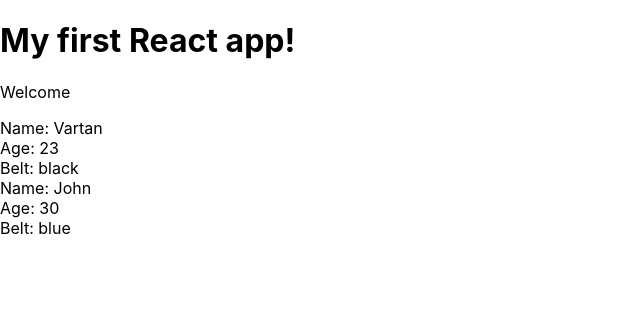
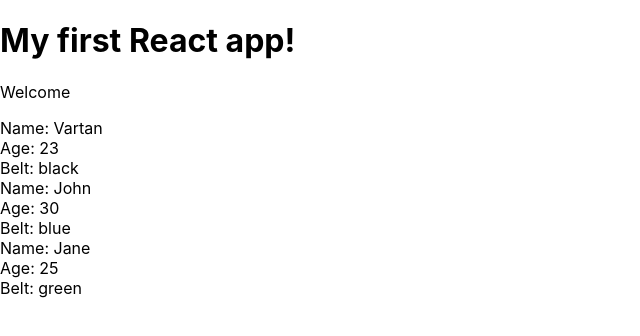
Before and after one commit to vartanbeno/react-tutorial-create-react-app, a React (Create React App) app: page / in a window 1280 px wide. Shown: the top 336 px of the page, without its empty margins (0-640 px from the left). Built offline with nearby package versions, Linux system fonts and the light colour scheme.

Commit message:
outputting lists

```diff
--- a/src/App.js
+++ b/src/App.js
@@ -2,13 +2,21 @@
 import Ninjas from './Ninjas';
 
 class App extends Component {
+
+  state = {
+    ninjas: [
+      { id: 1, name: 'Vartan', age: 23, belt: 'black' },
+      { id: 2, name: 'John', age: 30, belt: 'blue' },
+      { id: 3, name: 'Jane', age: 25, belt: 'green' }
+    ]
+  }
+
   render() {
     return (
       <div className="App">
         <h1>My first React app!</h1>
         <p>Welcome</p>
-        <Ninjas name="Vartan" age="23" belt="black" />
-        <Ninjas name="John" age="30" belt="blue" />
+        <Ninjas ninjas={ this.state.ninjas } />
       </div>
     );
   }
--- a/src/Ninjas.js
+++ b/src/Ninjas.js
@@ -2,13 +2,21 @@
 
 class Ninjas extends Component {
     render() {
-        const { name, age, belt } = this.props;
+        const { ninjas } = this.props;
 
-        return(
-            <div className="ninja">
-                <div>Name: { name }</div>
-                <div>Age: { age }</div>
-                <div>Belt: { belt }</div>
+        const listOfNinjas = ninjas.map(ninja => {
+            return (
+                <div className="ninja" key={ ninja.id }>
+                    <div>Name: { ninja.name }</div>
+                    <div>Age: { ninja.age }</div>
+                    <div>Belt: { ninja.belt }</div>
+                </div>
+            )
+        })
+
+        return (
+            <div className="ninja-list">
+                { listOfNinjas }
             </div>
         );
     }
```
